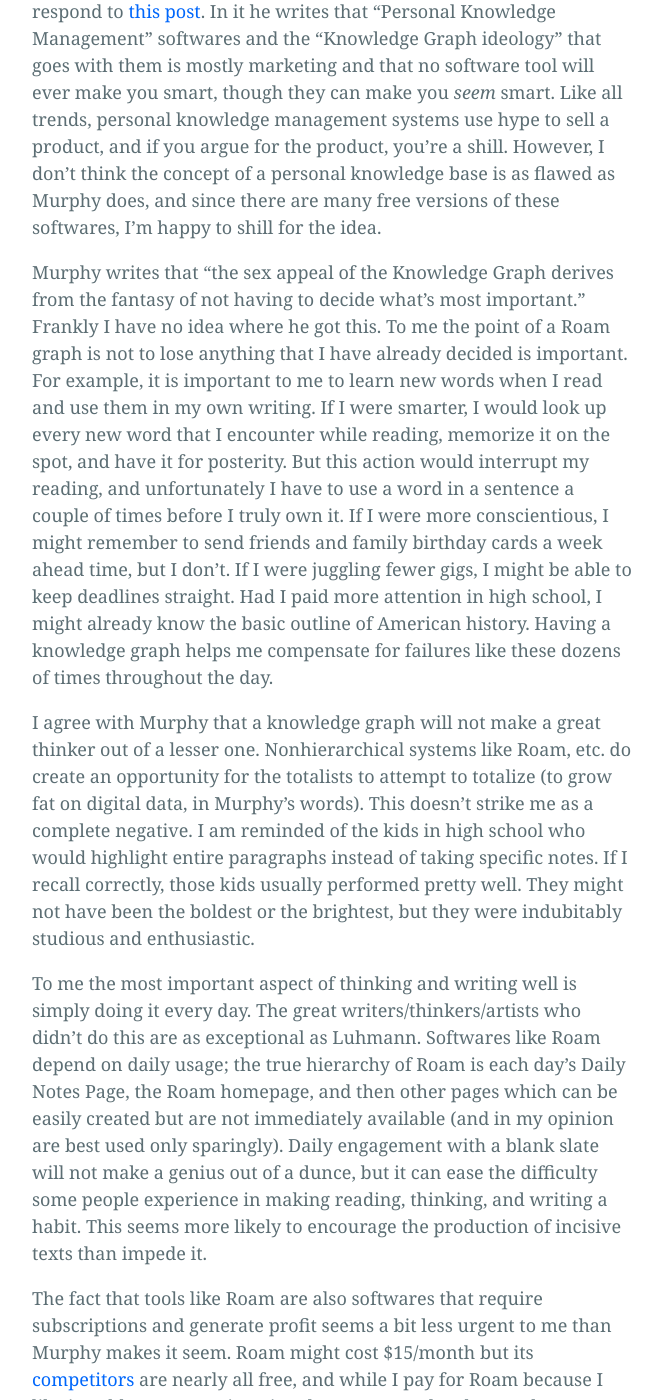
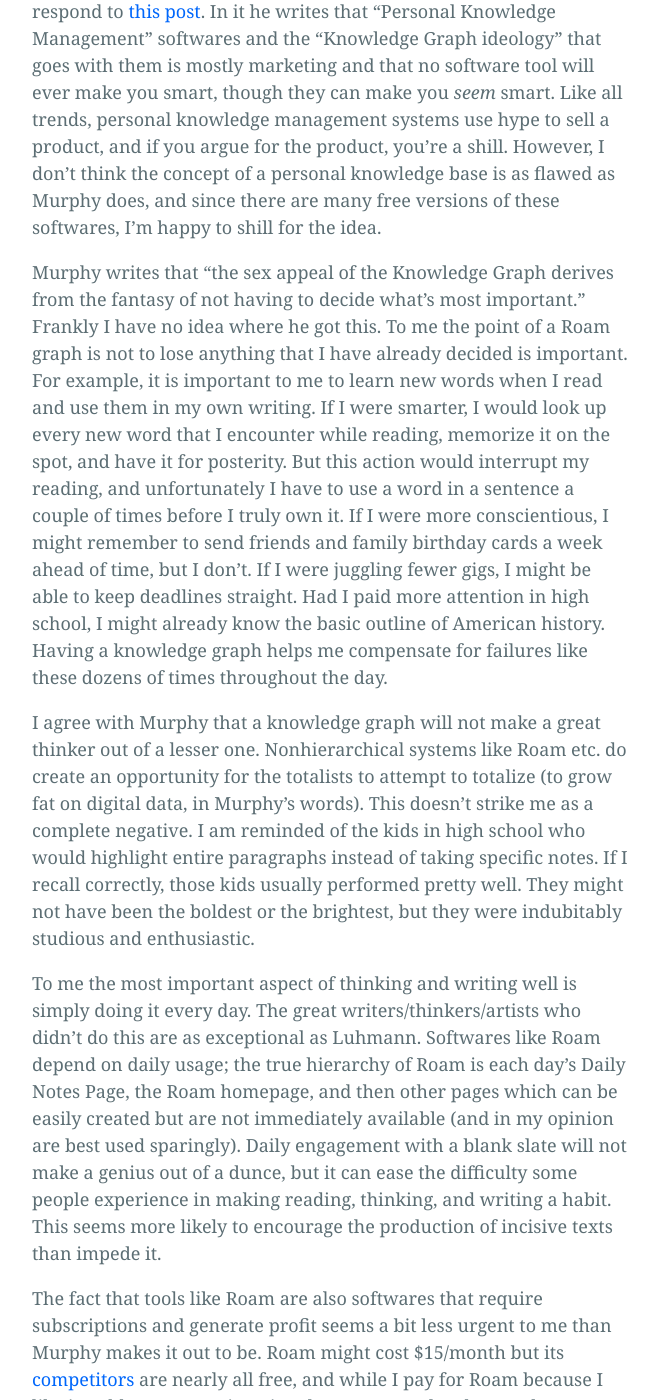
Before and after one commit to bliss-st/ss-website, a Jekyll site: the page built from _posts/2022-4-27-in-defense.md, in a window 1280 px wide and 1400 px high, scrolled down 861 px. Shown: the whole window, without its empty margins (308-970 px from the left). Built offline with Jekyll 4.4.1, drawn with Linux system fonts in a browser that asks for light colours; some of the changed text lies outside the part shown.

Commit message:
Update 2022-4-27-in-defense.md

```diff
--- a/_posts/2022-4-27-in-defense.md
+++ b/_posts/2022-4-27-in-defense.md
@@ -9,10 +9,10 @@
 
 I like Justin Murphy's Other Life newsletter, and I wanted to briefly respond to [this post]("https://www.otherlife.co/pkm/"). In it he writes that "Personal Knowledge Management" softwares and the "Knowledge Graph ideology" that goes with them is mostly marketing and that no software tool will ever make you smart, though they can make you <em>seem</em> smart. Like all trends, personal knowledge management systems use hype to sell a product, and if you argue for the product, you're a shill. However, I don't think the concept of a personal knowledge base is as flawed as Murphy does, and since there are many free versions of these softwares, I'm happy to shill for the idea.
 
-Murphy writes that "the sex appeal of the Knowledge Graph derives from the fantasy of not having to decide what's most important." Frankly I have no idea where he got this. To me the point of a Roam graph is not to lose anything that I have already decided is important. For example, it is important to me to learn new words when I read and use them in my own writing. If I were smarter, I would look up every new word that I encounter while reading, memorize it on the spot, and have it for posterity. But this action would interrupt my reading, and unfortunately I have to use a word in a sentence a couple of times before I truly own it. If I were more conscientious, I might remember to send friends and family birthday cards a week ahead time, but I don't. If I were juggling fewer gigs, I might be able to keep deadlines straight. Had I paid more attention in high school, I might already know the basic outline of American history. Having a knowledge graph helps me compensate for failures like these dozens of times throughout the day.
+Murphy writes that "the sex appeal of the Knowledge Graph derives from the fantasy of not having to decide what's most important." Frankly I have no idea where he got this. To me the point of a Roam graph is not to lose anything that I have already decided is important. For example, it is important to me to learn new words when I read and use them in my own writing. If I were smarter, I would look up every new word that I encounter while reading, memorize it on the spot, and have it for posterity. But this action would interrupt my reading, and unfortunately I have to use a word in a sentence a couple of times before I truly own it. If I were more conscientious, I might remember to send friends and family birthday cards a week ahead of time, but I don't. If I were juggling fewer gigs, I might be able to keep deadlines straight. Had I paid more attention in high school, I might already know the basic outline of American history. Having a knowledge graph helps me compensate for failures like these dozens of times throughout the day.
 
-I agree with Murphy that a knowledge graph will not make a great thinker out of a lesser one. Nonhierarchical systems like Roam, etc. do create an opportunity for the totalists to attempt to totalize (to grow fat on digital data, in Murphy's words). This doesn't strike me as a complete negative. I am reminded of the kids in high school who would highlight entire paragraphs instead of taking specific notes. If I recall correctly, those kids usually performed pretty well. They might not have been the boldest or the brightest, but they were indubitably studious and enthusiastic.
+I agree with Murphy that a knowledge graph will not make a great thinker out of a lesser one. Nonhierarchical systems like Roam etc. do create an opportunity for the totalists to attempt to totalize (to grow fat on digital data, in Murphy's words). This doesn't strike me as a complete negative. I am reminded of the kids in high school who would highlight entire paragraphs instead of taking specific notes. If I recall correctly, those kids usually performed pretty well. They might not have been the boldest or the brightest, but they were indubitably studious and enthusiastic.
 
-To me the most important aspect of thinking and writing well is simply doing it every day. The great writers/thinkers/artists who didn't do this are as exceptional as Luhmann. Softwares like Roam depend on daily usage; the true hierarchy of Roam is each day's Daily Notes Page, the Roam homepage, and then other pages which can be easily created but are not immediately available (and in my opinion are best used only sparingly). Daily engagement with a blank slate will not make a genius out of a dunce, but it can ease the difficulty some people experience in making reading, thinking, and writing a habit. This seems more likely to encourage the production of incisive texts than impede it.
+To me the most important aspect of thinking and writing well is simply doing it every day. The great writers/thinkers/artists who didn't do this are as exceptional as Luhmann. Softwares like Roam depend on daily usage; the true hierarchy of Roam is each day's Daily Notes Page, the Roam homepage, and then other pages which can be easily created but are not immediately available (and in my opinion are best used sparingly). Daily engagement with a blank slate will not make a genius out of a dunce, but it can ease the difficulty some people experience in making reading, thinking, and writing a habit. This seems more likely to encourage the production of incisive texts than impede it.
 
-The fact that tools like Roam are also softwares that require subscriptions and generate profit seems a bit less urgent to me than Murphy makes it seem. Roam might cost $15/month but its [competitors]("https://logseq.com/") are nearly all free, and while I pay for Roam because I like its add-ons, I can't imagine that most people who use these systems actually cough up the money for courses. The larger scam of self-help courses is beyond the scope of my concern, and it's not lost on me that Murphy [sells a product]("https://indiethinkers.org/") that on its face seems somewhat similar.
+The fact that tools like Roam are also softwares that require subscriptions and generate profit seems a bit less urgent to me than Murphy makes it out to be. Roam might cost $15/month but its [competitors]("https://logseq.com/") are nearly all free, and while I pay for Roam because I like its add-ons, I can't imagine that most people who use these systems actually cough up the money for courses. The larger scam of self-help courses with an intellectual facelift is beyond the scope of my concern, and it's not lost on me that Murphy [sells a product]("https://indiethinkers.org/") that isn't <em>so</em> dissimilar.
```
